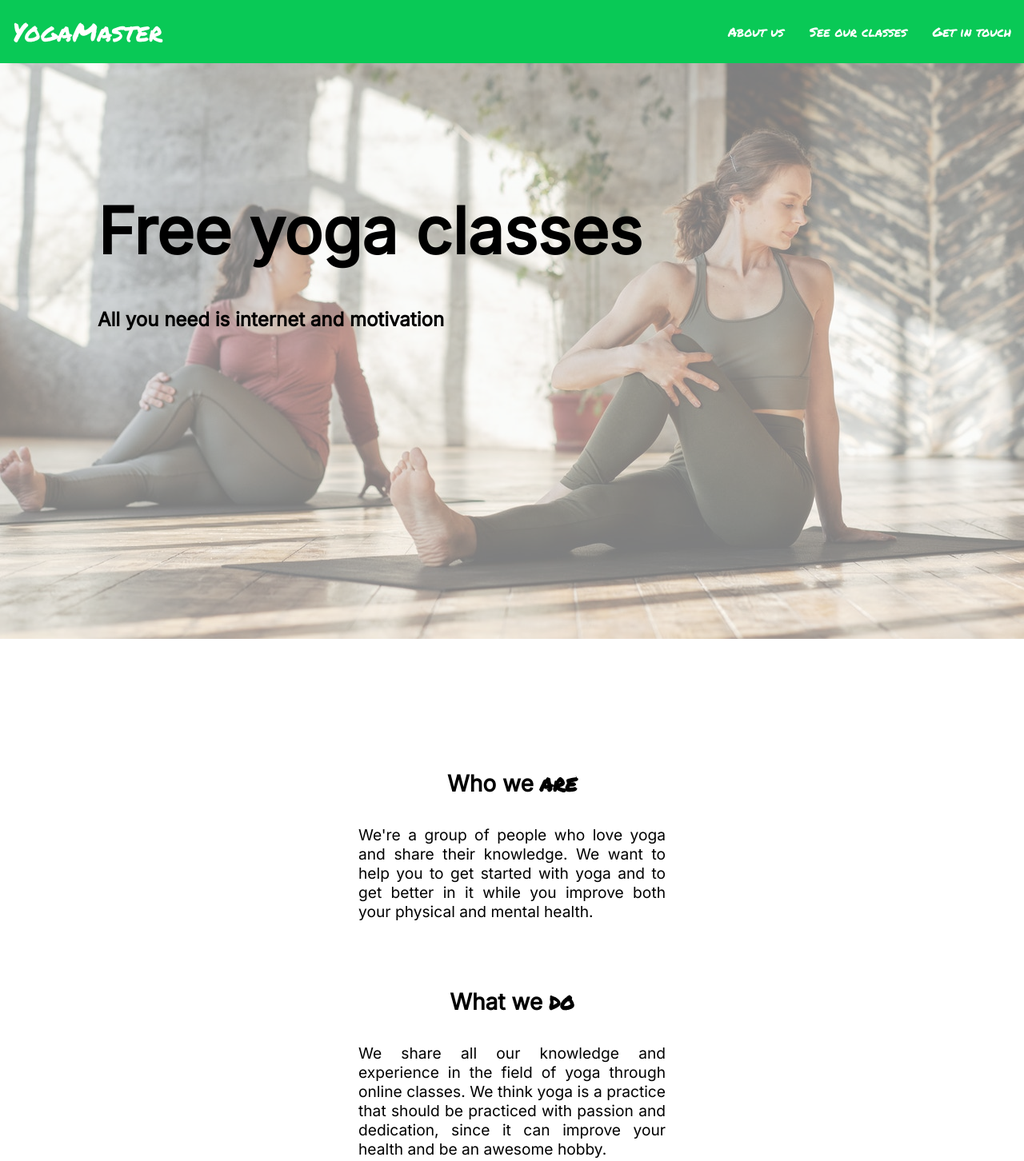
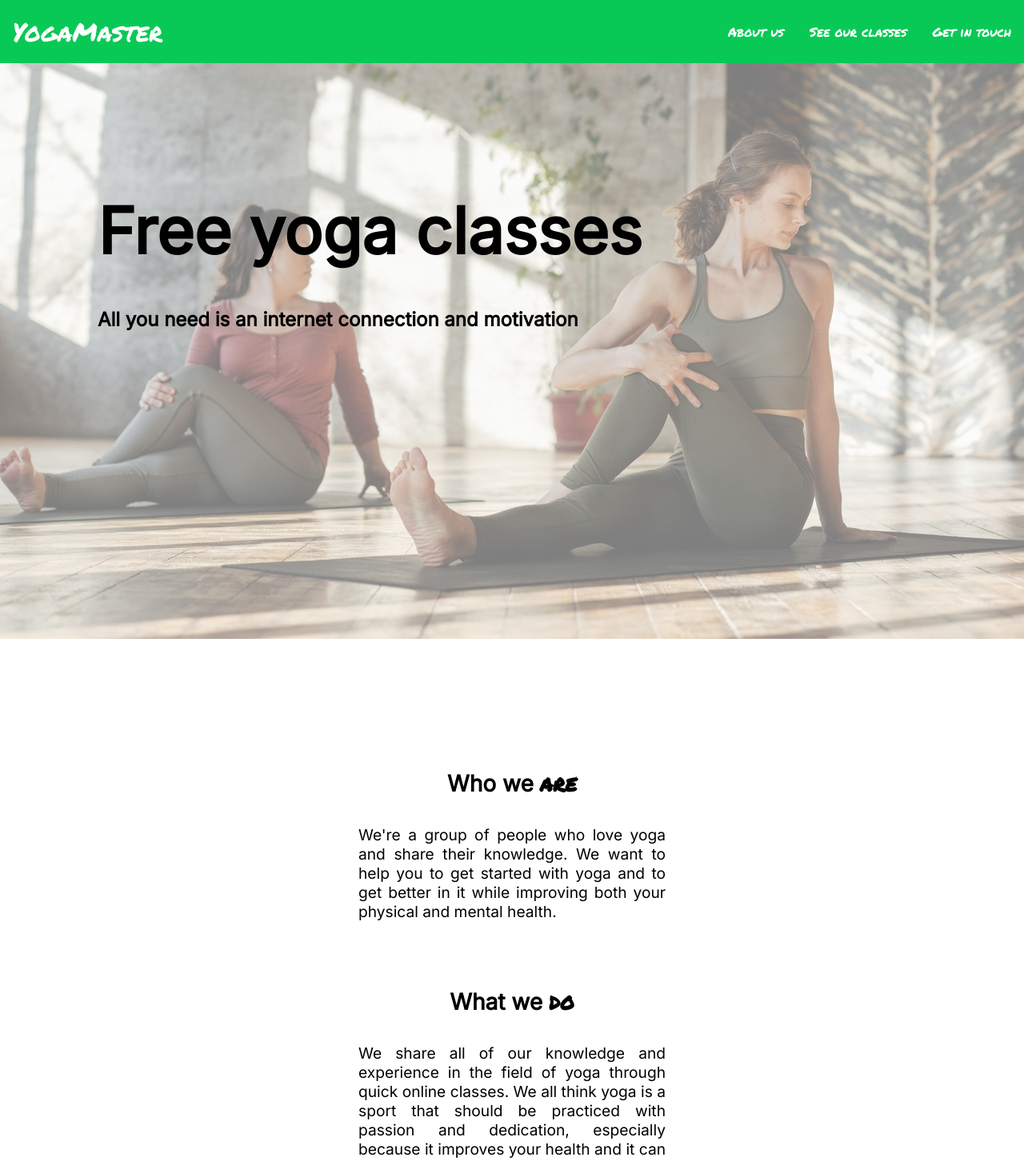
Before and after one commit to ArthurDeveloper/yoga-master, a React (Vite) app: page / in a window 1280 px wide. Shown: the top 1452 px of the page at 80% size. Built offline with nearby package versions, Linux system fonts and the light colour scheme.

Commit message:
chore: Improved wording of some parts of the website

```diff
--- a/src/App.jsx
+++ b/src/App.jsx
@@ -14,7 +14,7 @@ export default function App() {
 			<main>
 				<header className="title-wrapper">
 					<h1 className="title">Free yoga classes</h1>
-					<h3 className="subtitle">All you need is internet and motivation</h3>
+					<h3 className="subtitle">All you need is an internet connection and motivation</h3>
 				</header>
 				<div className="main-image" />
 
--- a/src/components/AboutUs/index.jsx
+++ b/src/components/AboutUs/index.jsx
@@ -10,17 +10,17 @@ export default function AboutUs() {
                     <p className="section-text">
                         We're a group of people who love yoga and share their knowledge.
                         We want to help you to get started with yoga and to get better in it
-                        while you improve both your physical and mental health.
+                        while improving both your physical and mental health.
                     </p>
                 </section>
 
                 <section className="section">
                     <h3 className="section-title">What we <span className="strong-font">do</span></h3>
                     <p className="section-text">
-                        We share all our knowledge and experience in the field of yoga through
-                        online classes.
-                        We think yoga is a practice that should be practiced with
-                        passion and dedication, since it can improve your health and
+                        We share all of our knowledge and experience in the field of yoga through
+                        quick online classes.
+                        We all think yoga is a sport that should be practiced with
+                        passion and dedication, especially because it improves your health and it can
                         be an awesome hobby.
                     </p>
                 </section>
```
